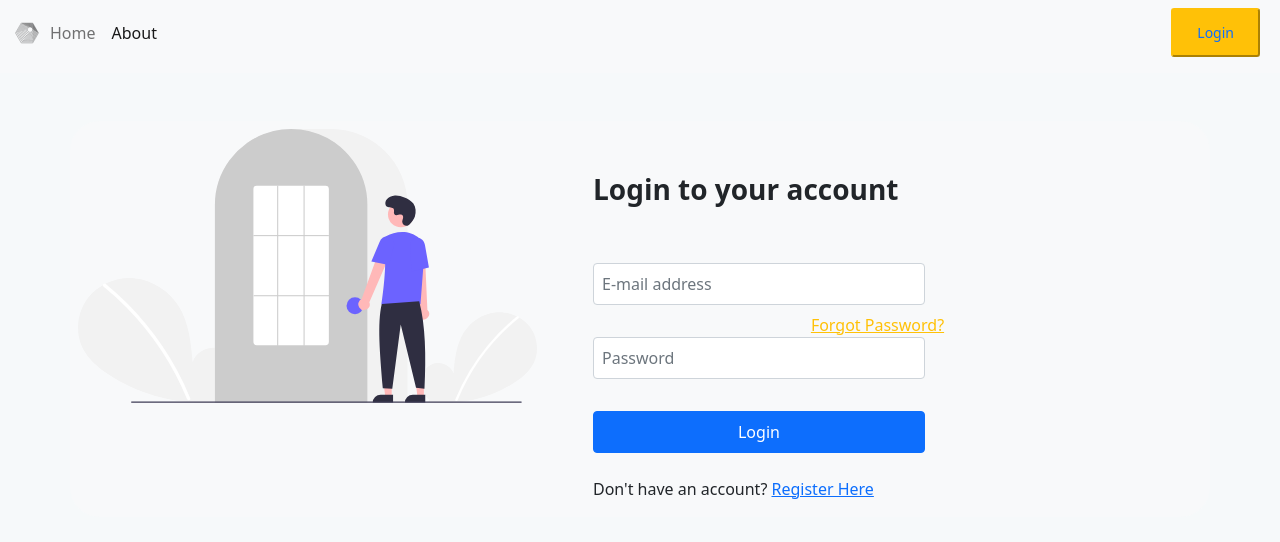
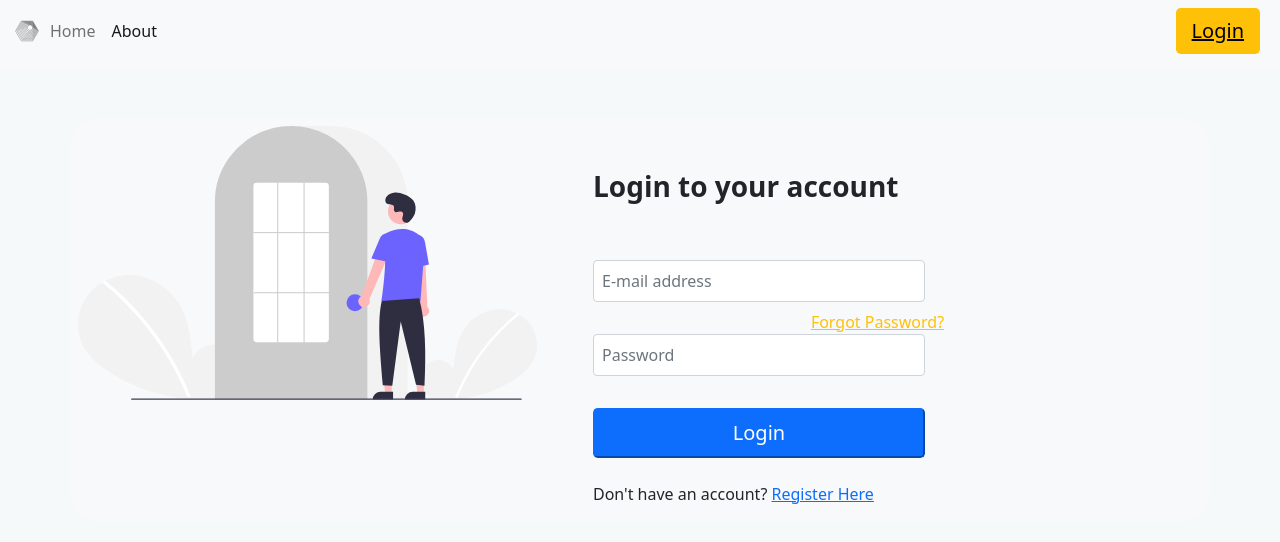
Before and after one commit to luckson1/Voting-app, a React (Create React App) app in the folder client/: page /login in a window 1280 px wide. Shown: the top 542 px of the page. Built offline with nearby package versions, Linux system fonts and the light colour scheme.

Commit message:
fine tuning home page

```diff
--- a/client/src/Navigation/PublicNavbar.js
+++ b/client/src/Navigation/PublicNavbar.js
@@ -49,11 +49,11 @@ const PublicNavbar = () => {
                 </div>
                 {/* Right elements */}
                 <div className="d-flex align-items-center ">
-                    <button className=" nav-item mb-2 btn-sm btn-warning me-2 ">
-                        <a href="/login" className=" nav-link">
+                    <Link to ="/login" className=" nav-item mb-2 btn-lg btn-warning me-2 ">
+
                             Login
-                        </a>
-                    </button>
+
+                    </Link>
 
 
 
--- a/client/src/pages/Home.js
+++ b/client/src/pages/Home.js
@@ -132,7 +132,7 @@ export const Home = () => {
       </div>
       <div className='container-fluid my-5'>
         <div className='row'>
-          <div className='col-sm mb-3 mx-3' >
+          <div className='col-sm mb-3 me-3' >
             <div className="card text-center" style={{ height: "18rem" , border: "1px solid black" ,borderRadius: "20px"}}>
               <div className="card-header bg-info display-4" style= {{borderTopLeftRadius: "20px", borderTopRightRadius: "20px"}}>
                 1
--- a/client/src/pages/users/login.js
+++ b/client/src/pages/users/login.js
@@ -107,7 +107,7 @@ const Login = () => {
                             <div className='col-lg-7'>
                                 <button
                                     type="submit"
-                                    className="btn btn-primary py-2 w-100 my-4"
+                                    className=" btn-lg btn-primary py-2 w-100 my-4"
                                 >
                                     Login
                                 </button>
--- a/client/src/pages/users/register.js
+++ b/client/src/pages/users/register.js
@@ -217,7 +217,7 @@ const Register = () => {
                             <div className='col-lg-7'>
                                 <button
                                     type="submit"
-                                    className="btn btn-primary py-2 w-100 my-4"
+                                    className="btn-lg btn-primary py-2 w-100 my-4"
                                 >
                                    Register
                                 </button>
```
